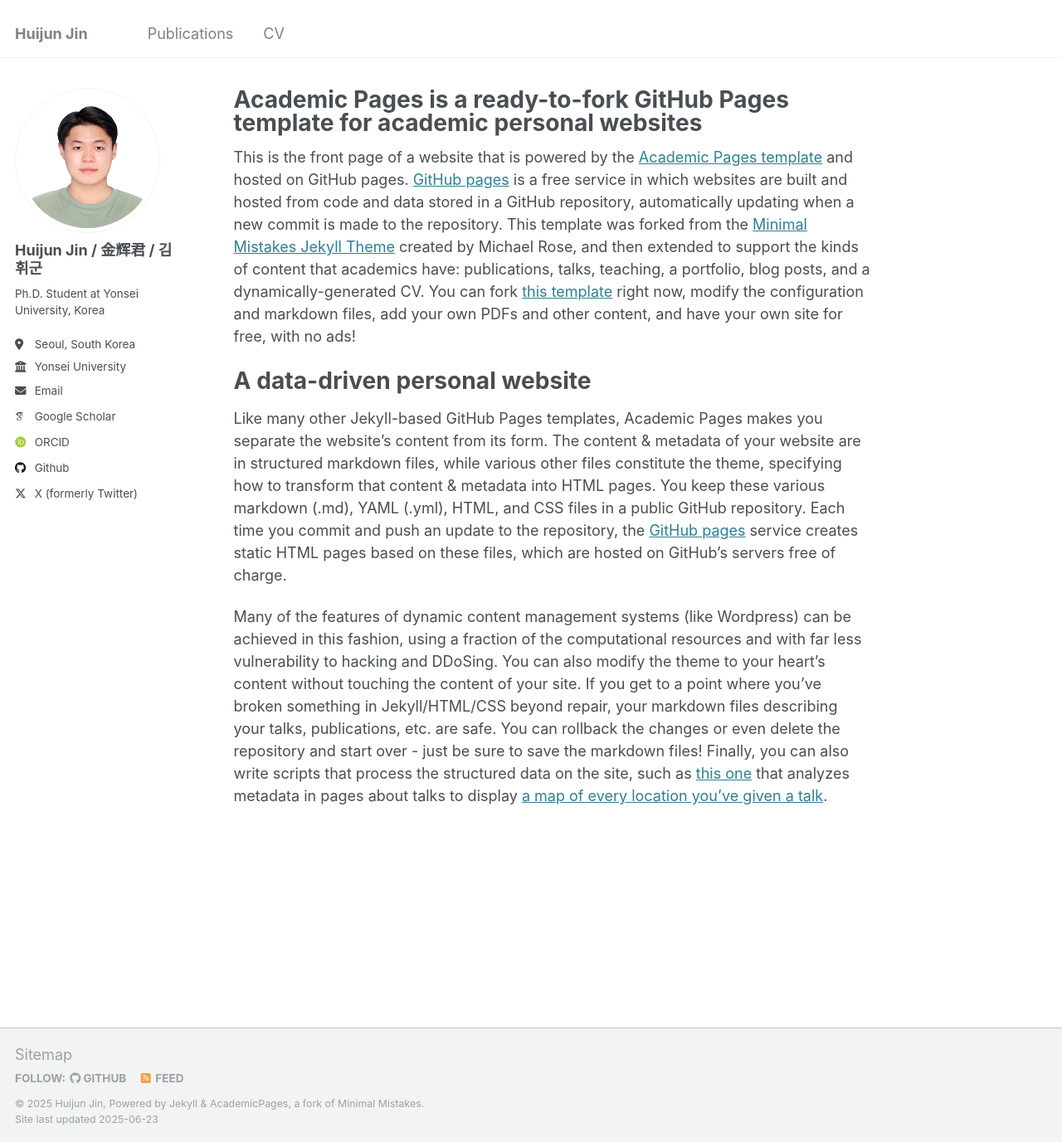
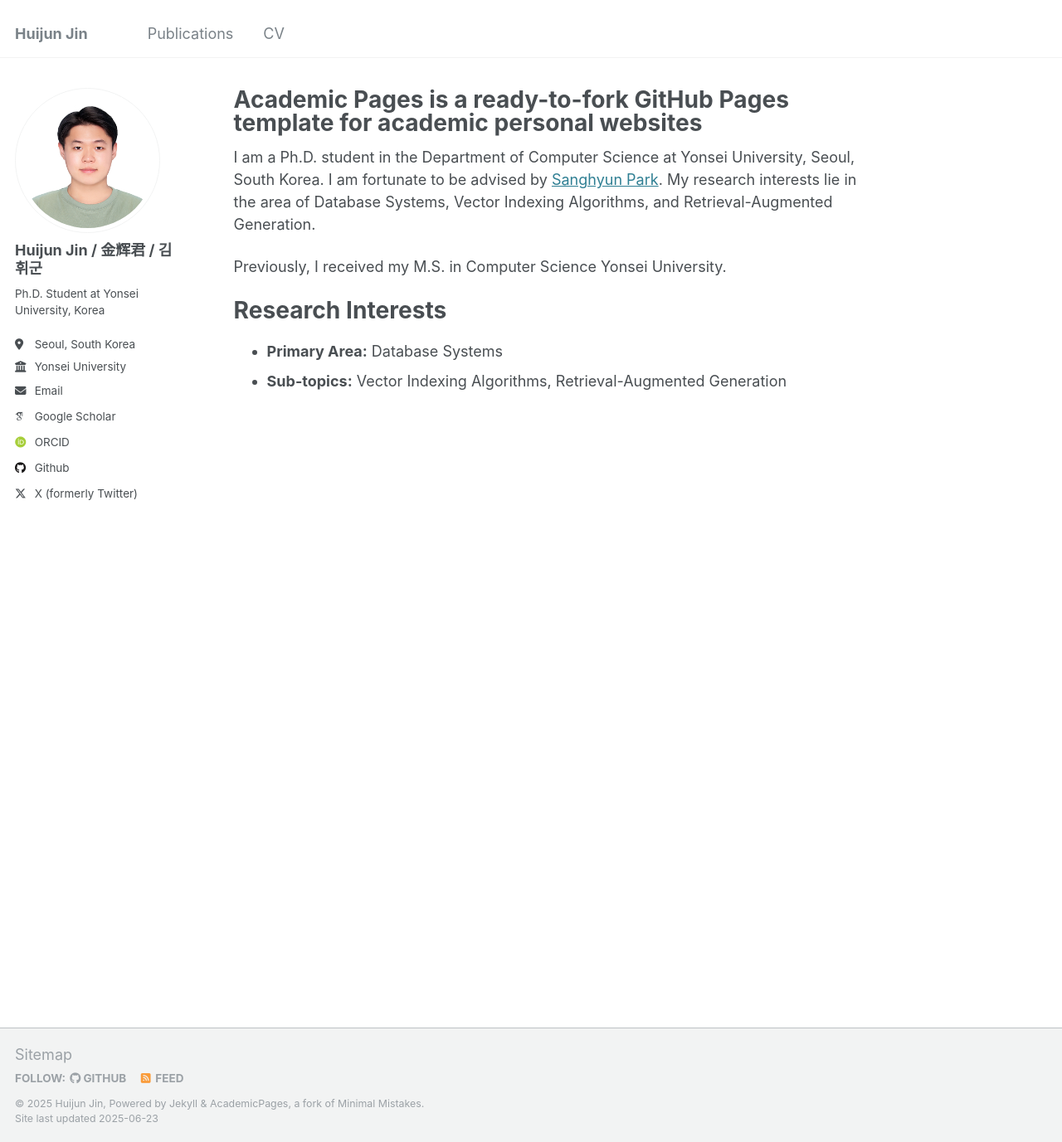
Before and after one commit to huijunjin/huijunjin.github.io, a Jekyll site: the page built from _pages/about.md, in a window 1280 px wide and 1377 px high. Shown: the whole window at 83% size. Built offline with Jekyll 4.4.1, drawn with Linux system fonts in a browser that asks for light colours; some web fonts are replaced.

Commit message:
Update about.md

```diff
--- a/_pages/about.md
+++ b/_pages/about.md
@@ -7,10 +7,11 @@ redirect_from:
   - /about.html
 ---
 
-This is the front page of a website that is powered by the [Academic Pages template](https://github.com/academicpages/academicpages.github.io) and hosted on GitHub pages. [GitHub pages](https://pages.github.com) is a free service in which websites are built and hosted from code and data stored in a GitHub repository, automatically updating when a new commit is made to the repository. This template was forked from the [Minimal Mistakes Jekyll Theme](https://mmistakes.github.io/minimal-mistakes/) created by Michael Rose, and then extended to support the kinds of content that academics have: publications, talks, teaching, a portfolio, blog posts, and a dynamically-generated CV. You can fork [this template](https://github.com/academicpages/academicpages.github.io) right now, modify the configuration and markdown files, add your own PDFs and other content, and have your own site for free, with no ads!
+I am a Ph.D. student in the Department of Computer Science at Yonsei University, Seoul, South Korea. I am fortunate to be advised by [Sanghyun Park](https://delab.yonsei.ac.kr/sanghyun/). My research interests lie in the area of Database Systems, Vector Indexing Algorithms, and Retrieval-Augmented Generation.
 
-A data-driven personal website
+Previously, I received my M.S. in Computer Science Yonsei University.
+
+Research Interests
 ======
-Like many other Jekyll-based GitHub Pages templates, Academic Pages makes you separate the website's content from its form. The content & metadata of your website are in structured markdown files, while various other files constitute the theme, specifying how to transform that content & metadata into HTML pages. You keep these various markdown (.md), YAML (.yml), HTML, and CSS files in a public GitHub repository. Each time you commit and push an update to the repository, the [GitHub pages](https://pages.github.com/) service creates static HTML pages based on these files, which are hosted on GitHub's servers free of charge.
-
-Many of the features of dynamic content management systems (like Wordpress) can be achieved in this fashion, using a fraction of the computational resources and with far less vulnerability to hacking and DDoSing. You can also modify the theme to your heart's content without touching the content of your site. If you get to a point where you've broken something in Jekyll/HTML/CSS beyond repair, your markdown files describing your talks, publications, etc. are safe. You can rollback the changes or even delete the repository and start over - just be sure to save the markdown files! Finally, you can also write scripts that process the structured data on the site, such as [this one](https://github.com/academicpages/academicpages.github.io/blob/master/talkmap.ipynb) that analyzes metadata in pages about talks to display [a map of every location you've given a talk](https://academicpages.github.io/talkmap.html).
+* **Primary Area:** Database Systems
+* **Sub-topics:** Vector Indexing Algorithms, Retrieval-Augmented Generation
```
